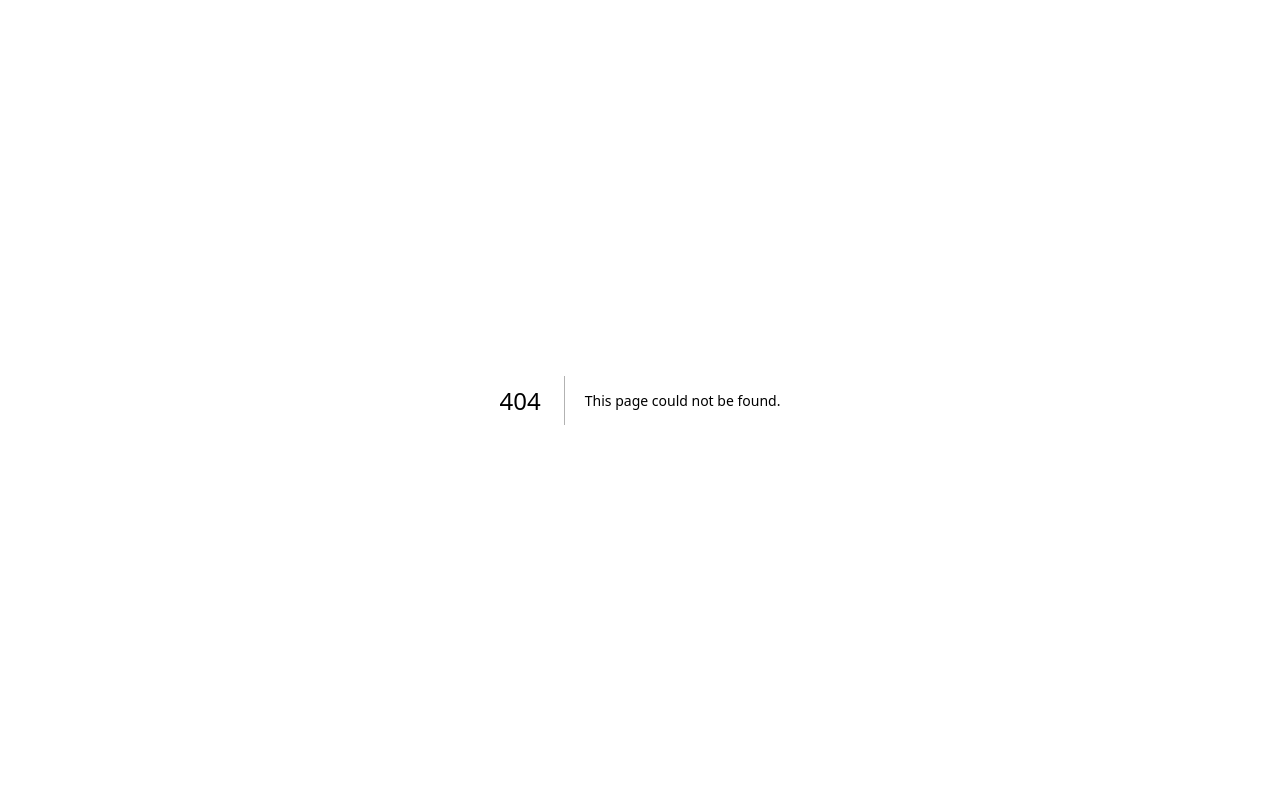
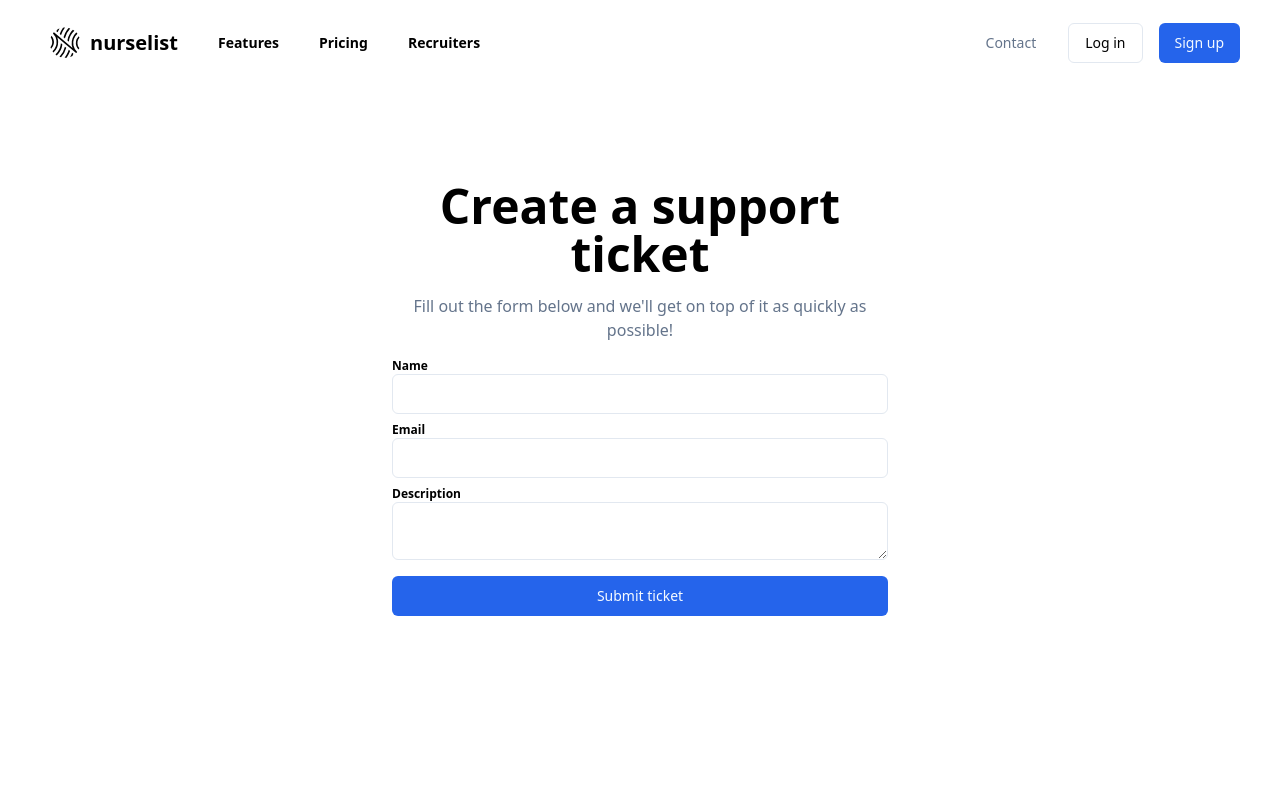
Before and after one commit to tjvonbr/nurse-list, a Next.js app: page /help in a window 1280 px wide. Before the commit this address had no page. Shown: the top 800 px of the page. Built offline with nearby package versions, Linux system fonts and the light colour scheme.

Commit message:
added some basic contact and help pages

```diff
--- a/src/app/(marketing)/page.tsx
+++ b/src/app/(marketing)/page.tsx
@@ -6,7 +6,7 @@ import Script from "next/script";
 
 export default function Home() {
   return (
-    <main className="min-h-screen pt-10 px-5 relative flex flex-col items-center">
+    <main className="min-h-screen pt-10 px-5 flex flex-col items-center">
       <Script src="https://www.googletagmanager.com/gtag/js?id=G-LGC0GGQ5E1" />
       <Script id="google-analytics">
         {`
@@ -17,7 +17,6 @@ export default function Home() {
           gtag('config', 'G-LGC0GGQ5E1');
           `}
       </Script>
-      <Navbar />
       <HomeOperations />
       <FeaturesSection />
       <PricingSection />
--- /dev/null
+++ b/src/app/contact/page.tsx
@@ -0,0 +1,48 @@
+import { buttonVariants } from "@/components/common/Button";
+import { cn } from "@/lib/utils";
+import Link from "next/link";
+
+export default function Contact() {
+  return (
+    <div className="border-box min-h-screen flex flex-col pt-32 items-center space-y-8">
+      <h1 className="text-5xl text-black font-extrabold">Contact Us</h1>
+      <div className="flex flex-col space-between space-y-4 px-5 py-5 border border-slate-100 rounded-md h-[300px]">
+        <div className="flex-grow grid grid-cols-6 grid-rows-3">
+          <div className="border border-slate-100"></div>
+          <div className="border border-slate-100"></div>
+          <div className="border border-slate-100"></div>
+          <div className="border border-slate-100"></div>
+          <div className="border border-slate-100"></div>
+          <div className="border border-slate-100"></div>
+          <div className="border border-slate-100"></div>
+          <div className="border border-slate-100"></div>
+          <div className="border border-slate-100"></div>
+          <div className="border border-slate-100"></div>
+          <div className="border border-slate-100"></div>
+          <div className="border border-slate-100"></div>
+          <div className="border border-slate-100"></div>
+          <div className="border border-slate-100"></div>
+          <div className="border border-slate-100"></div>
+          <div className="border border-slate-100"></div>
+          <div className="border border-slate-100"></div>
+          <div className="border border-slate-100"></div>
+        </div>
+        <div className="flex justify-between items-center space-x-4">
+          <div className="w-3/4 flex flex-col space-y-2">
+            <p className="text-2xl text-black font-bold">Get product support</p>
+            <p className="text-slate-400">
+              Create a support ticket if you&apos;re running into technical
+              issues.
+            </p>
+          </div>
+          <Link
+            href="/help"
+            className={cn(buttonVariants({ variant: "default" }))}
+          >
+            Get support
+          </Link>
+        </div>
+      </div>
+    </div>
+  );
+}
--- /dev/null
+++ b/src/app/help/page.tsx
@@ -0,0 +1,18 @@
+import HelpForm from "@/components/HelpForm";
+
+export default function Help() {
+  return (
+    <div className="min-h-screen px-5 sm: mt-12 md:mt-24 flex flex-col items-center">
+      <div className="w-full sm:w-3/5 lg:w-2/5 flex flex-col items-center space-y-4">
+        <h1 className="text-center text-3xl sm:text-5xl text-black font-extrabold">
+          Create a support ticket
+        </h1>
+        <p className="text-center text-slate-500">
+          Fill out the form below and we&apos;ll get on top of it as quickly as
+          possible!
+        </p>
+        <HelpForm />
+      </div>
+    </div>
+  );
+}
--- a/src/app/layout.tsx
+++ b/src/app/layout.tsx
@@ -4,6 +4,7 @@ import NextAuthProvider from "@/components/NextAuthProvider";
 import { siteConfig } from "@/config/siteConfig";
 import { Toaster } from "react-hot-toast";
 import Footer from "@/components/Footer";
+import Navbar from "@/components/Navbar";
 
 export const metadata: Metadata = {
   title: {
@@ -24,7 +25,10 @@ export default function RootLayout({
   return (
     <html lang="en">
       <body>
-        <NextAuthProvider>{children}</NextAuthProvider>
+        <NextAuthProvider>
+          <Navbar />
+          {children}
+        </NextAuthProvider>
         <Toaster />
         <Footer />
       </body>
--- /dev/null
+++ b/src/components/HelpForm.tsx
@@ -0,0 +1,71 @@
+"use client";
+
+import { cn } from "@/lib/utils";
+import { buttonVariants } from "./common/Button";
+import { Input } from "./common/Input";
+import { useState } from "react";
+
+export default function HelpForm() {
+  const [supportTicket, setSupportTicket] = useState({
+    name: "",
+    email: "",
+    description: "",
+  });
+
+  function handleChange(
+    e: React.ChangeEvent<HTMLInputElement | HTMLTextAreaElement>
+  ) {
+    setSupportTicket({ ...supportTicket, [e.target.name]: e.target.value });
+  }
+
+  async function handleSubmit() {
+    console.log("Submitted!");
+  }
+
+  return (
+    <form className="w-full flex flex-col space-y-4">
+      <div className="flex flex-col space-y-2">
+        <fieldset className="flex flex-col">
+          <label className="text-xs font-bold" htmlFor="name">
+            Name
+          </label>
+          <Input
+            id="name"
+            name="name"
+            onChange={handleChange}
+            value={supportTicket.name}
+          />
+        </fieldset>
+        <fieldset className="flex flex-col">
+          <label className="text-xs font-bold" htmlFor="email">
+            Email
+          </label>
+          <Input
+            id="email"
+            name="email"
+            onChange={handleChange}
+            value={supportTicket.email}
+          />
+        </fieldset>
+        <fieldset className="flex flex-col">
+          <label className="text-xs font-bold" htmlFor="description">
+            Description
+          </label>
+          <textarea
+            id="description"
+            name="description"
+            className="px-3 py-2 border border-input rounded-md text-sm text-black"
+            onChange={handleChange}
+            value={supportTicket.description}
+          />
+        </fieldset>
+      </div>
+      <button
+        className={cn(buttonVariants({ variant: "default" }), "w-full")}
+        onClick={handleSubmit}
+      >
+        Submit ticket
+      </button>
+    </form>
+  );
+}
--- a/src/components/Navbar.tsx
+++ b/src/components/Navbar.tsx
@@ -8,12 +8,12 @@ import { buttonVariants } from "./common/Button";
 
 export default function Navbar() {
   return (
-    <header className="w-full px-10 flex justify-between items-center">
+    <header className="w-full px-10 py-5 flex justify-between items-center">
       <div className="flex items-center space-x-10">
         <div className="flex items-center">
           <NurseListLogo />
           <Link className="text-xl text-black font-bold" href="/">
-            NurseList
+            nurselist
           </Link>
         </div>
         <nav className="hidden sm:flex space-x-10">
@@ -32,6 +32,12 @@ export default function Navbar() {
       </div>
       <div className="flex items-center space-x-4">
         <Link
+          href="/contact"
+          className={cn(buttonVariants({ variant: "ghost" }))}
+        >
+          Contact
+        </Link>
+        <Link
           href="/login"
           className={cn(buttonVariants({ variant: "outline" }))}
         >
--- a/src/components/common/Button.tsx
+++ b/src/components/common/Button.tsx
@@ -9,6 +9,7 @@ const buttonVariants = cva(
       variant: {
         default:
           "bg-primary text-primary-foreground hover:bg-primary hover:opacity-90",
+        ghost: "text-slate-500 hover:text-black",
         outline:
           "border border-input hover:bg-accent hover:text-accent-foreground",
       },
```
Also changed, not shown: tsconfig.json (+7 -1 lines).
